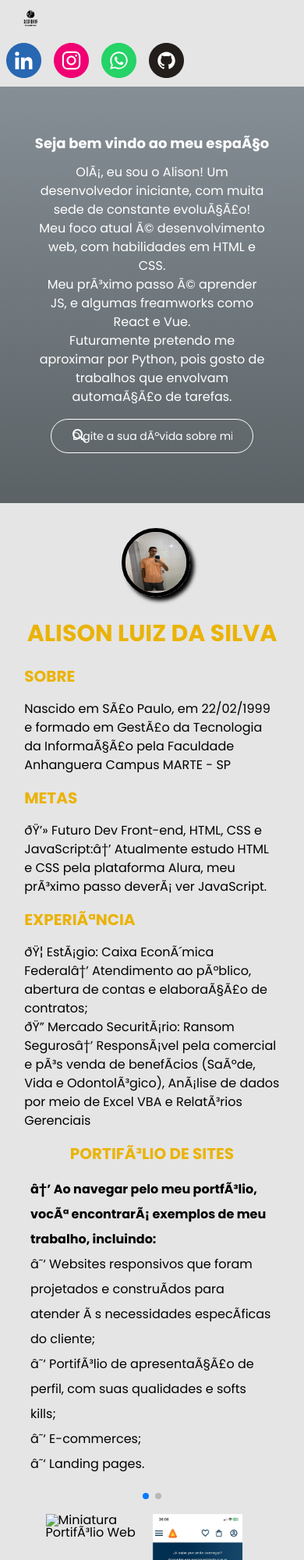
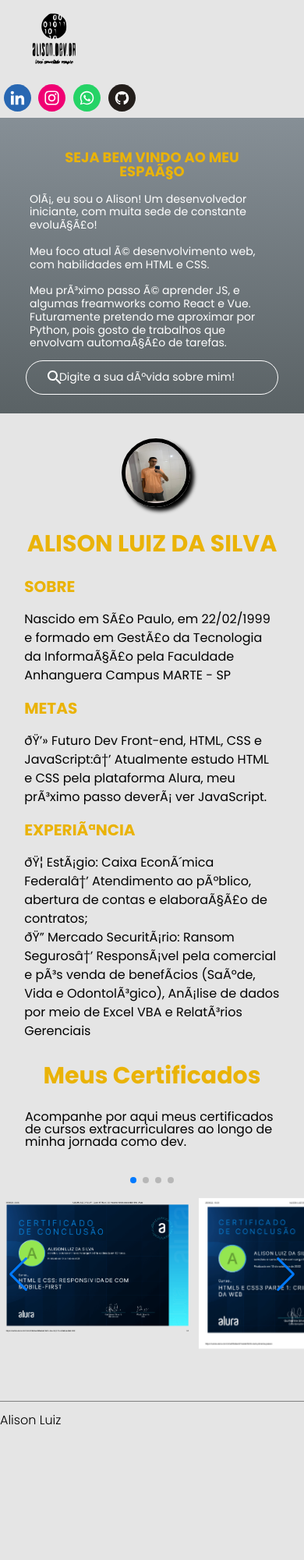
Before and after one commit to AlisonLuizSilva/Portif-lio-Alison.dev-2.0, a plain HTML site: page portifolio-alison-versao__002/index.html in a window 390 px wide. Shown: the top 2000 px of the page at 78% size. After the commit the page ends 1845 px from the top, so only its background shows below. Drawn offline with nearby package versions, Linux system fonts and the light colour scheme.

Commit message:
Atualização de pagina e responsividade
Responsividade: 428px: OK
A fazer: 600px, 768 px, 992 px, 1200px e 1700px

```diff
--- a/portifolio-alison-versao__002/index.html
+++ b/portifolio-alison-versao__002/index.html
@@ -9,6 +9,7 @@
         <link rel="preconnect" href="https://fonts.gstatic.com" crossorigin>
         <link href="https://fonts.googleapis.com/css2?family=Poppins:wght@300;400;500;700&display=swap" rel="stylesheet">
         <link rel="stylesheet" href="https://cdn.jsdelivr.net/npm/swiper@9/swiper-bundle.min.css"/>
+        <link rel="icon" href="/portifolio-alison-versao__002/img/alison.dev-logo.svg" type="image/x-icon">
         <link rel="stylesheet"  href="style.css">
     </head>
     <body>
@@ -22,44 +23,28 @@
                             <li class="lista-menu__item">
                                 <a href="/index.html" class="lista-menu__link">Menu Principal</a>
                             </li>
-
-                        <li class="lista-menu__titulo">Experiência Desenvolvimento Web</li>
-
-                        <li class="lista-menu__item">
-                            <a href="/site_barbearia_alura/index.html" class="lista-menu__link">Site Barbearia Alura</a>
-                        </li>
-
-                        <li class="lista-menu__titulo">Experiência Securitária</li>
-
-                        <li class="lista-menu__item">
-                            <a href="/es-cotacoes-saude.html" class="lista-menu__link">Cotações Planos de Saúde</a>
-                        </li>
-
-                        <li class="lista-menu__titulo">&#8595;Contate-me&#8595;</li>
-
                             <li class="lista-menu__item">
                                 <a href="/contato.html" class="lista-menu__link">Contato</a>
                             </li>
+                        </ul>
 
-                    </ul>
+                    <div class="imagem-logo">
                         <img src="img/alison.dev-logo.svg" alt="Logo Alison Dev" id="Logo__Alison-Dev" class="container__imagem">
+                    </div>
                 </div>
 
                 <div class="container">
-                    <a href="https://br.linkedin.com/in/alison-luiz-silva-60231b186?original_referer="><img src="img/LinkedIn-logo.svg" alt="Logo do Linkedin" id="social-logo" class="container__imagem"></a>
-                    <a href="https://www.instagram.com/alisonluizs_/"><img src="img/Instagram-logo.svg" alt="Logo do Instagram" id="social-logo" class="container__imagem"></a>
-                    <a href="https://wa.me/5511987809407"><img src="img/whatsapp-logo.svg" alt="Logo whatsapp" id="social-logo" class="container__imagem"></a>
-                    <a href="https://github.com/AlisonLuizSilva"><img src="img/github-logo.svg" alt="Logo Github" id="social-logo" class="container__imagem"></a>
+                    <a href="https://br.linkedin.com/in/alison-luiz-silva-60231b186?original_referer="><img src="img/LinkedIn-logo.svg" alt="Logo do Linkedin" id="social-logo" class="linkedin-logo"></a>
+                    <a href="https://www.instagram.com/alisonluizs_/"><img src="img/Instagram-logo.svg" alt="Logo do Instagram" id="social-logo" class="instagram-logo"></a>
+                    <a href="https://wa.me/5511987809407"><img src="img/whatsapp-logo.svg" alt="Logo whatsapp" id="social-logo" class="whatsapp-logo"></a>
+                    <a href="https://github.com/AlisonLuizSilva"><img src="img/github-logo.svg" alt="Logo Github" id="social-logo" class="github-logo"></a>
             </div>
         </header>
 
         <section class="banner">
-
-
             <h2 class="banner__titulo">Seja bem vindo ao meu espaço</h2>
-            <p class="banner__texto">Olá, eu sou o Alison! Um desenvolvedor iniciante, com muita sede de constante evolução!<br>Meu foco atual é desenvolvimento web, com habilidades em HTML e CSS.<br> Meu próximo passo é aprender JS, e algumas freamworks como React e Vue. <br>Futuramente pretendo me aproximar por Python, pois gosto de trabalhos que envolvam automação de tarefas. </p>
+            <p class="banner__texto">Olá, eu sou o Alison! Um desenvolvedor iniciante, com muita sede de constante evolução!<br><br>Meu foco atual é desenvolvimento web, com habilidades em HTML e CSS.<br><br>Meu próximo passo é aprender JS, e algumas freamworks como React e Vue. <br>Futuramente pretendo me aproximar por Python, pois gosto de trabalhos que envolvam automação de tarefas. </p>
             <input type="search" class="barra__pesquisa" placeholder="Digite a sua dúvida sobre mim!">
-
         </section>
 
         <section class="apresentacao">
@@ -67,35 +52,27 @@
                 <img class="imagem__apresentacao" src="img/foto_alison_2.jpg" alt="Foto do Alison" id="container__imagem-apresentacao">
             </div>
 
-            <div class="titulo-principal">ALISON LUIZ DA SILVA</div>
+            <h1>ALISON LUIZ DA SILVA</h1>
 
-            <h3>Sobre</h3>
+            <h2>Sobre</h2>
 
             <p class="descricao__apresentacao">Nascido em São Paulo, em 22/02/1999 e formado em Gestão da Tecnologia da Informação pela Faculdade Anhanguera Campus MARTE - SP</p>
 
-            <h3>Metas</h3>
+            <h2>Metas</h2>
 
             <p class="descricao__apresentacao">💻 Futuro Dev Front-end, HTML, CSS e JavaScript:→ Atualmente estudo HTML e CSS pela plataforma Alura, meu próximo passo deverá ver JavaScript.</p>
 
-            <h3>Experiência</h3>
+            <h2>Experiência</h2>
 
             <p class="descricao__apresentacao">🏦 Estágio: Caixa Econômica Federal→ Atendimento ao público, abertura de contas e elaboração de contratos;<br>🔐 Mercado Securitário: Ransom Seguros→ Responsável pela comercial e pós venda de benefícios (Saúde, Vida e Odontológico), Análise de dados por meio de Excel VBA e Relatórios Gerenciais</p>
 
         </section>
 
-
-            <h3 class="carrossel__titulo">Portifólio de Sites</h2>
-            <p class="carrossel__descricao">
-                <ul class="carrossel__descricao-lista">
-                    <li id="destaque__descricao">→ Ao navegar pelo meu portfólio, você encontrará exemplos de meu trabalho, incluindo:</li>
-                    <li>☑ Websites responsivos que foram projetados e construídos para atender às necessidades específicas do cliente;</li>
-                     <li>☑ Portifólio de apresentação de perfil, com suas qualidades e softs kills;</li>
-                     <li>☑ E-commerces;</li>
-                     <li>☑ Landing pages.</li>
-                </ul>
-            </p>
-
-        <section class="carrossel">
+        <section class="carrossel__certificados">
+            <h1>Meus Certificados</h1>
+                <p class="descricao__certificados">Acompanhe por aqui meus certificados de cursos extracurriculares ao longo de minha jornada como dev.</p>
+        </section>
+            <div class="carrossel">
 
                 <!-- If we need pagination -->
                 <div class="swiper-pagination"></div>
@@ -104,10 +81,11 @@
                 <!-- Additional required wrapper -->
                 <div class="swiper-wrapper">
                 <!-- Slides -->
-                <div class="swiper-slide"><img src="/img/Mini-Portifólio.jpeg" alt="Miniatura Portifólio Web" class="carrossel__item"></div>
-                <div class="swiper-slide"><img src="/img/Mini-AluraBooks.jpeg" alt="Miniatura Alurabooks" class="carrossel__item"></div>
-                <div class="swiper-slide"><img src="/img/Mini-BarbeariaAlura.jpeg" alt="Miniatura Barbearia Alura" class="carrossel__item"></div>
-
+                <div class="swiper-slide"><img src="/img/CERTIFICADO_HTML-e-CSS_-RESPONSIVIDADE-COM-MOBILE-FIRST.png" alt="Miniatura Portifólio Web" class="carrossel__item"></div>
+                <div class="swiper-slide"><img src="/img/CERTIFICADO_HTML5-E-CSS3-PARTE-1.png" alt="Miniatura Alurabooks" class="carrossel__item"></div>
+                <div class="swiper-slide"><img src="/img/CERTIFICADO_HTML5-E-CSS3-PARTE-2.png" alt="Miniatura Barbearia Alura" class="carrossel__item"></div>
+                <div class="swiper-slide"><img src="/img/CERTIFICADO_HTML5-E-CSS3-PARTE-3.png" alt="Miniatura Alurabooks" class="carrossel__item"></div>
+                <div class="swiper-slide"><img src="/img/CERTIFICADO_HTML5-E-CSS3-PARTE-4.png" alt="Miniatura Barbearia Alura" class="carrossel__item"></div>
                 </div>
 
 
@@ -115,14 +93,16 @@
                 <div class="swiper-button-prev"></div>
                 <div class="swiper-button-next"></div>
             </div>
-
         </section>
-
+            </div>
+        <footer>
+            <div class="titulo__rodape">Alison Luiz</div>
+        </footer>
 
         <script src="https://cdn.jsdelivr.net/npm/swiper@9/swiper-bundle.min.js"></script>
             <script>
                 const swiper = new Swiper('.swiper', {
-                spaceBetween: 1,
+                spaceBetween: 120,
                 slidesPerView: 2,
                 pagination: {
                 el: '.swiper-pagination',
@@ -130,13 +110,5 @@
                 },
                 });
         </script>
-
-
-
 </body>
-    <footer>
-                <img class="imagem__rodape" src="img/alison.dev-logo.svg">
-
-            <p class="copyright">@copyright Alison.dev.br - 2023</p>
-    </footer>
 </html>
--- a/portifolio-alison-versao__002/style.css
+++ b/portifolio-alison-versao__002/style.css
@@ -1,11 +1,9 @@
 @import url(styles/header.css);
 @import url(styles/banner.css);
 @import url(styles/apresentacao.css);
+@import url(styles/lista-contatos.css);
+@import url(styles/carrossel.css);
 @import url(styles/footer.css);
-@import url(styles/lista-contatos.css);
-@import url(styles/es-cotacoes.css);
-@import url(styles/es-formulario.css);
-@import url(styles/carrossel.css);
 
 
 :root{
@@ -28,17 +26,23 @@ body{
 
 }
 
-h4{
+h1{
     text-align: center;
-    font-size: 20px;
+    font-size: 30px;
     margin: 1em 0;
     color: var(--laranja);
     font-weight: 900;
 }
 
-form{
+h2{
+    font-size: 20px;
+    margin: 1em 8%;
+    color: var(--laranja);
+    text-transform: uppercase;
+    font-weight: 700;
+}
 
-    width: 80%;
-    margin: 2.5% auto;
-    line-height: 2em;
+footer{
+    background-color: var(--cor-de-fundo);
+
 }
--- a/portifolio-alison-versao__002/styles/apresentacao.css
+++ b/portifolio-alison-versao__002/styles/apresentacao.css
@@ -16,25 +16,6 @@
     transform:scale(1.1);
     transition: 0.5s all;
 
-
-
-}
-
-.titulo-principal{
-    text-align: center;
-    font-size: 30px;
-    margin: 1em 0;
-    color: var(--laranja);
-    font-weight: 900;
-}
-
-h3{
-    font-size: 20px;
-    margin: 1em 8%;
-    color: var(--laranja);
-    text-transform: uppercase;
-    font-weight: 700;
-
 }
 
 .descricao__apresentacao{
--- a/portifolio-alison-versao__002/styles/banner.css
+++ b/portifolio-alison-versao__002/styles/banner.css
@@ -1,23 +1,22 @@
 /*BANNER PAGINA PRINCIPAL*/
-
 .banner{
     background: var(--cinza-degrade);
     color: var(--branco);
     text-align: center;
-    padding: 4em 2em;
+    padding: 1.5em;
 }
 
 .banner__titulo{
     font-size: 18px;
     font-weight: 700;
-
 }
 
 .banner__texto{
+    font-size: 14px;
+    text-align: left;
     margin: 1em;
     font-weight: 400;
-    line-height: 1.5em;
-
+    line-height: 1.2em;
 
 }
 
@@ -27,7 +26,7 @@
     color:var(--branco);
     border-radius: 24px;
     padding: 1em;
-    width: 80%;
+    width: 95%;
 
 }
 
@@ -50,26 +49,11 @@
     background: var(--cinza-degrade);
     color: var(--branco);
     text-align: center;
-    padding: 9em 2em;
+    padding: 2em 2em;
 }
 
 .banner-contato__texto{
-    font-size: 30px;
+    font-size: 20px;
     font-weight: 700;
 
 }
-
-
-/*BANNER COTÇÕES*/
-.banner__cotacoes{
-    background: var(--cinza-degrade);
-    color: var(--branco);
-    text-align: center;
-    padding: 9em 2em;
-}
-
-.banner-cotacoes__texto{
-    font-size: 30px;
-    font-weight: 700;
-
-}
--- a/portifolio-alison-versao__002/styles/carrossel.css
+++ b/portifolio-alison-versao__002/styles/carrossel.css
@@ -1,55 +1,24 @@
-.carrossel__titulo{
-    text-align: center;
-    padding: 4em auto;;
+.descricao__certificados{
+    margin: 0 2em;
+    font-size: 16px;
 }
 
 .carrossel__descricao{
-    width: 80%;
-    margin: 0 auto;
-}
-
-.carrossel__descricao-lista{
-    width: 80%;
-    margin: 0 auto;
-    text-align:left;
-    line-height: 2em;
-}
-
-#destaque__descricao{
-    font-weight: 700;
+    text-align: center;
 }
 
 
 .carrossel{
-    width: 40%;
-    margin: 0 auto;
-    padding: 1em;
+    width: 100%;
+    margin: 2em 0 4em 0;
+
+}
+
+.carrossel__item{
+    width: 250px;
 }
 
 .swiper-pagination{
     position: relative ;
     padding: 0.5em 0;
 }
-
-.swiper-slide img{
-    width: 80%;
-}
-
-.swiper-button-prev ,
-.swiper-button-next {
-    display: none;
-}
-
-    @media screen and (max-width: 480px){
-        .carrossel{
-            width: 70%;
-            margin: 0 auto;
-            padding: 1em;
-        }
-
-        .swiper-slide img{
-            width: 85%;
-
-        }
-
-    }
--- a/portifolio-alison-versao__002/styles/footer.css
+++ b/portifolio-alison-versao__002/styles/footer.css
@@ -1,27 +1,6 @@
-footer{
-    background: linear-gradient(#E5E5E5 5%,#868F96 90%);
+.titulo__rodape{
+    padding: 1em 0;
+    font-weight: 300;
+    border-top: 100%;
+    border-top: solid 1px gray;
 }
-
-
-.imagem__rodape{
-    position: static;
-    display: block;
-    margin: 2em 40vw 0 40vw;
-
-
-}
-
-.copyright{
-    text-align: center;
-    padding: 2em;
-
-}
-
-@media screen and (max-width:480px) {
-    .imagem__rodape{
-        position: static;
-        display: block;
-        margin: 2em 25vw 0 25vw;
-
-    }
-}
--- a/portifolio-alison-versao__002/styles/header.css
+++ b/portifolio-alison-versao__002/styles/header.css
@@ -1,21 +1,3 @@
-.cabeçalho__menu-hamburger{
-    width: 24px;
-    height: 24px;
-    background-repeat: no-repeat;
-    background-position: center;
-    display: inline-block;
-    background-image: url("../img/Menu.svg");
-    margin: 0 1em;
-
-
-}
-
-
-.logo__alison.dev{
-    width: 24px;
-    height: 24px;
-}
-
 .cabeçalho{
     background-color: var(--branco);
     display: flex;
@@ -29,20 +11,34 @@
     align-items: center;
 }
 
-#Logo__Alison-Dev{
-    width: 8vw;
-    height: 8vw;
+.cabeçalho__menu-hamburger{
+    width: 24px;
+    height: 24px;
+    background-repeat: no-repeat;
+    background-position: center;
+    display: inline-block;
+    background-image: url("../img/Menu.svg");
+    margin: 0 1em;
+
 }
 
 .container__imagem{
-    padding: 0.5em;
+    width: 50px;
+}
+
+.imagem-logo{
+    margin: 0 5%;
+}
+
+
+#Logo__Alison-Dev{
+    width: 100px;
 
 }
 
 #social-logo{
-    width: 45px;
-    height: 45px;
-    padding: 0.5em;
+    width: 35px;
+    padding: 0.3em;
 }
 
 .lista-menu{
@@ -62,12 +58,6 @@
 
 }
 
-.lista-menu__titulo{
-    color: var(--laranja);
-    font-weight: bold;
-    text-transform: uppercase;
-}
-
 .container__botao{
     display: none;
 }
```
Also changed, not shown: portifolio-alison-versao__002/contato.html (+1 -15 lines), portifolio-alison-versao__002/img/CERTIFICADO_HTML-e-CSS_-RESPONSIVIDADE-COM-MOBILE-FIRST.png (added), portifolio-alison-versao__002/img/CERTIFICADO_HTML5-E-CSS3-PARTE-1.png (added), portifolio-alison-versao__002/img/CERTIFICADO_HTML5-E-CSS3-PARTE-2.png (added), portifolio-alison-versao__002/img/CERTIFICADO_HTML5-E-CSS3-PARTE-3.png (added), portifolio-alison-versao__002/img/CERTIFICADO_HTML5-E-CSS3-PARTE-4.png (added), 1 other file. Lines whose indentation alone changed are shown as unchanged.
